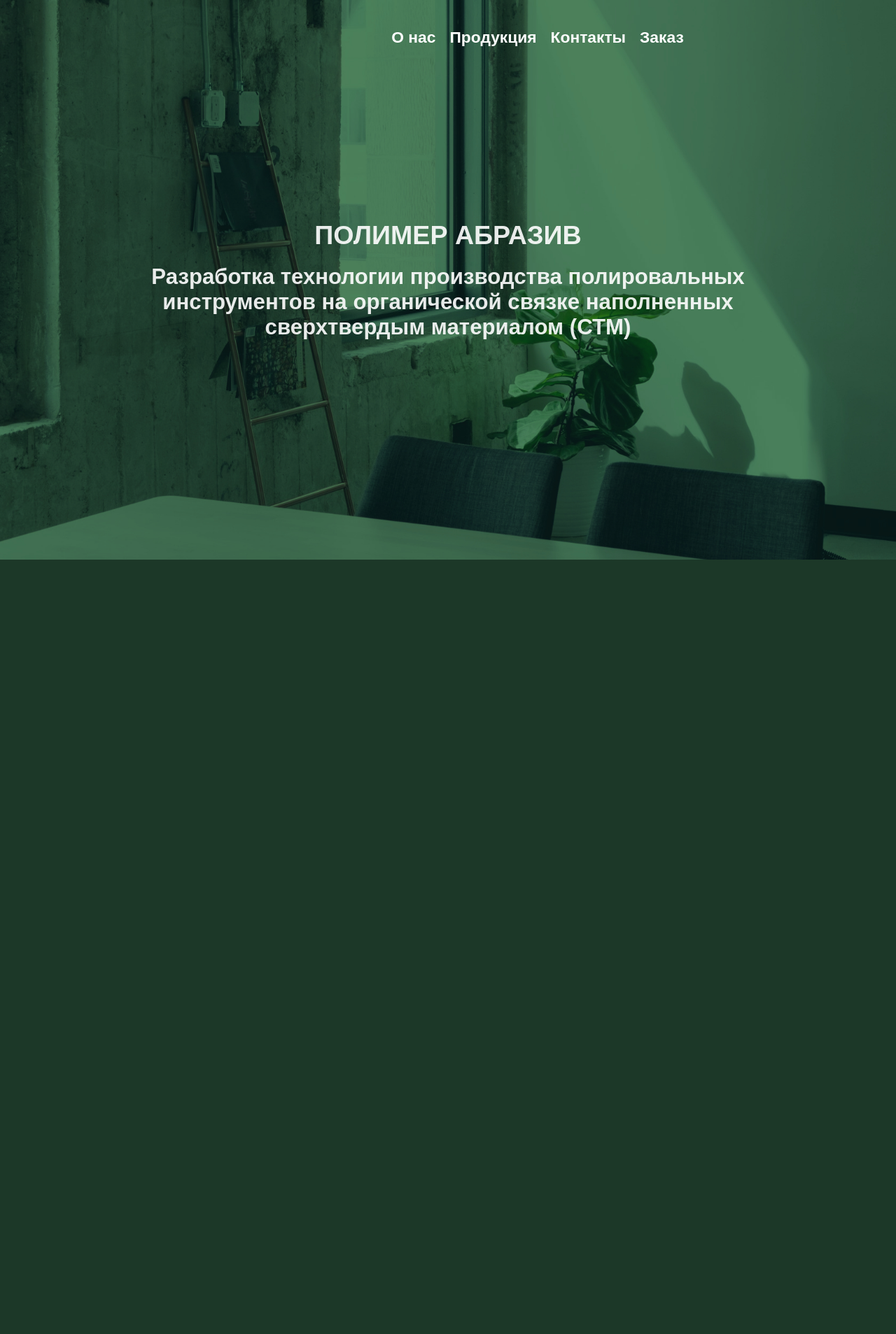
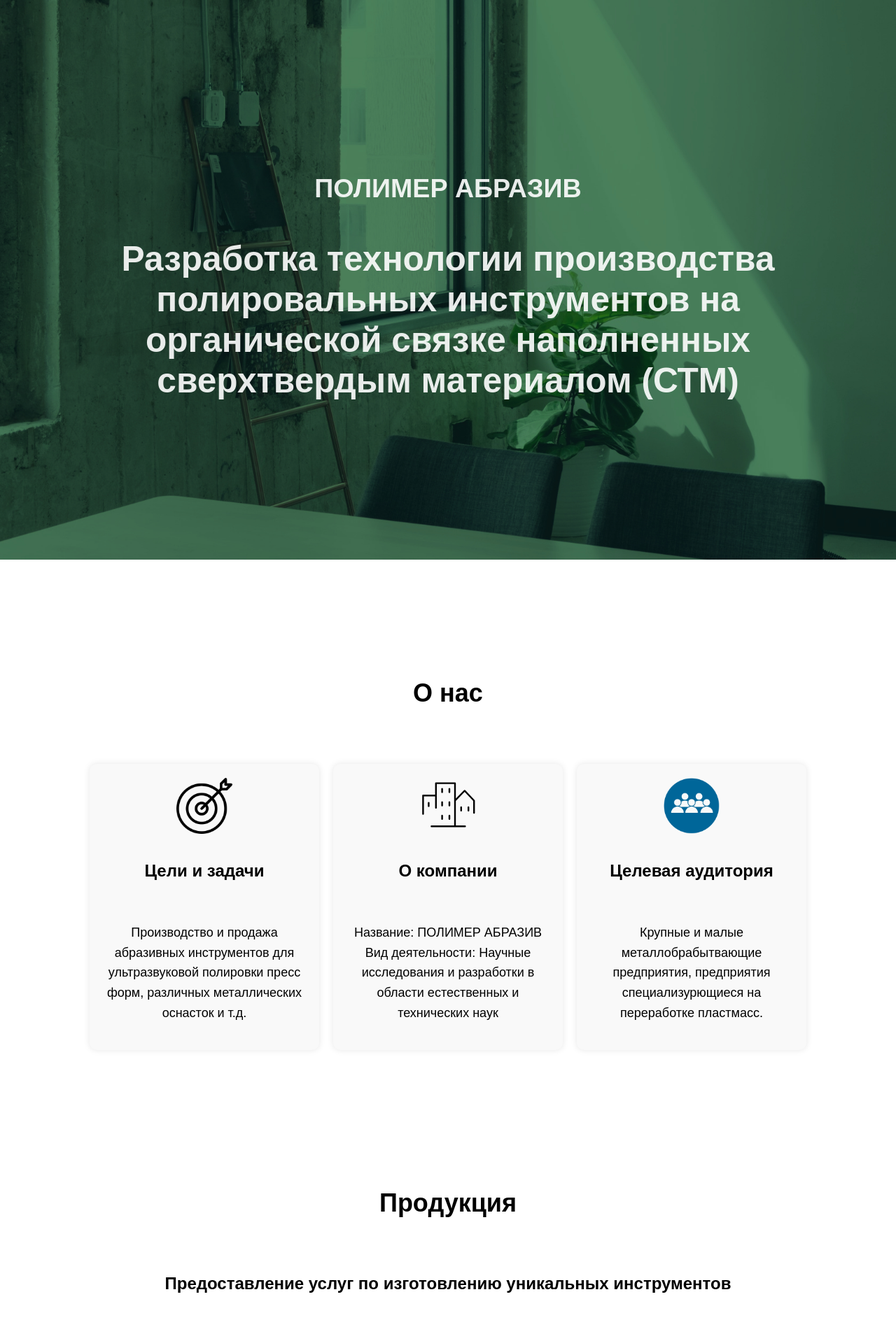
Before and after one commit to crustaceano/polymer_abrasive, a FastAPI app: page / in a window 1280 px wide; the page is wider, and only the part inside the window is pictured. Shown: the top 1907 px of that part at 70% size. Before the commit the page ends 800 px from the top of that part, so only its background shows below. Run offline with FastAPI, Linux system fonts and the light colour scheme.

Commit message:
delete fucking shit navbar

```diff
--- a/app/static/css/styles.css
+++ b/app/static/css/styles.css
@@ -34,11 +34,11 @@ header h1 {
     text-transform: uppercase;
     position: relative;
     z-index: 1;
-    margin-bottom: 20px; /* Уменьшить отступ для лучшего отображения */
+    margin-bottom: 50px;
 }
 
 header h2 {
-    font-size: calc(12px + 1.5vw);
+    font-size:calc(24px + 2vw);
     margin-top: 10px;
     position: relative;
     z-index: 1;
@@ -47,21 +47,22 @@ header h2 {
 
 .header-content {
     display: flex;
-    justify-content: center; /* Центрирование навигации */
+    justify-content: space-between;
     align-items: center;
-    width: 100%;
-    padding-top: 20px;
-    position: absolute; /* Размещение сверху */
-    top: 0;
+    padding-top: 20px; /* Добавим немного отступа сверху для выравнивания */
 }
 
 /* Стили для меню */
 nav {
+    position: absolute;
+    top: 20px;
+    left: 0%;
     width: 100%;
     padding: 20px 0;
     z-index: 1000;
+
     display: flex;
-    justify-content: center;
+    justify-content: center; /* Выравнивание по левому краю */
     align-items: center;
     background: rgba(255, 255, 255, 0); /* Прозрачный фон для меню */
 }
@@ -71,14 +72,15 @@ nav ul {
     margin: 0;
     padding: 0;
     display: flex;
-    gap: 20px; /* Сдвиг меню правее */
+    gap: 20px;
+     /* Сдвиг меню правее */
 }
 
 nav ul li a {
     color: rgba(255, 255, 255, 1);
     text-decoration: none;
     font-weight: bold;
-    font-size: calc(10px + 1vw); /* Адаптивный размер шрифта */
+    font-size: calc(16px + 0.5vw);
     transition: color 0.3s ease;
 }
 
--- a/app/templates/index.html
+++ b/app/templates/index.html
@@ -68,14 +68,14 @@
 <header>
     <div class="container">
         <div class="header-content">
-            <nav>
-                <ul>
-                    <li><a href="#about">О нас</a></li>
-                    <li><a href="#products">Продукция</a></li>
-                    <li><a href="#contact">Контакты</a></li>
-                    <li><a href="#order">Заказ</a></li>
-                </ul>
-            </nav>
+<!--            <nav>-->
+<!--                <ul>-->
+<!--                    <li><a href="#about">О нас</a></li>-->
+<!--                    <li><a href="#products">Продукция</a></li>-->
+<!--                    <li><a href="#contact">Контакты</a></li>-->
+<!--                    <li><a href="#order">Заказ</a></li>-->
+<!--                </ul>-->
+<!--            </nav>-->
         </div>
         <h1>ПОЛИМЕР АБРАЗИВ</h1>
         <h2>Разработка технологии производства полировальных инструментов на органической связке наполненных
@@ -83,121 +83,121 @@
     </div>
 </header>
 
-<!--<section id="about" class="section">-->
-<!--    <div class="container">-->
-<!--        <h2>О нас</h2>-->
-<!--        <div class="about-cards">-->
-<!--            <div class="card">-->
-<!--                <div class="card-icon">-->
-<!--                    <img src="/static/images/tasks.png" alt="Icon 1">-->
-<!--                </div>-->
-<!--                <div class="card-content">-->
-<!--                    <h3>Цели и задачи</h3>-->
-<!--                    <p>Производство и продажа абразивных инструментов для ультразвуковой полировки пресс форм, различных-->
-<!--                        металлических оснасток и т.д.</p>-->
-<!--                </div>-->
-<!--            </div>-->
-<!--            <div class="card">-->
-<!--                <div class="card-icon">-->
-<!--                    <img src="/static/images/company.svg" alt="Icon 2">-->
-<!--                </div>-->
-<!--                <div class="card-content">-->
-<!--                    <h3>О компании</h3>-->
-<!--                    <p>Название: ПОЛИМЕР АБРАЗИВ <br>-->
-<!--                        Вид деятельности: Научные исследования и разработки в области естественных и технических наук-->
-<!--                    </p>-->
-<!--                </div>-->
-<!--            </div>-->
-<!--            <div class="card">-->
-<!--                <div class="card-icon">-->
-<!--                    <img src="/static/images/aud.png" alt="Icon 3">-->
-<!--                </div>-->
-<!--                <div class="card-content">-->
-<!--                    <h3>Целевая аудитория</h3>-->
-<!--                    <p>Крупные и малые металлобрабытвающие предприятия, предприятия специализурющиеся на переработке-->
-<!--                        пластмасс.</p>-->
-<!--                </div>-->
-<!--            </div>-->
-<!--        </div>-->
-<!--    </div>-->
-<!--</section>-->
+<section id="about" class="section">
+    <div class="container">
+        <h2>О нас</h2>
+        <div class="about-cards">
+            <div class="card">
+                <div class="card-icon">
+                    <img src="/static/images/tasks.png" alt="Icon 1">
+                </div>
+                <div class="card-content">
+                    <h3>Цели и задачи</h3>
+                    <p>Производство и продажа абразивных инструментов для ультразвуковой полировки пресс форм, различных
+                        металлических оснасток и т.д.</p>
+                </div>
+            </div>
+            <div class="card">
+                <div class="card-icon">
+                    <img src="/static/images/company.svg" alt="Icon 2">
+                </div>
+                <div class="card-content">
+                    <h3>О компании</h3>
+                    <p>Название: ПОЛИМЕР АБРАЗИВ <br>
+                        Вид деятельности: Научные исследования и разработки в области естественных и технических наук
+                    </p>
+                </div>
+            </div>
+            <div class="card">
+                <div class="card-icon">
+                    <img src="/static/images/aud.png" alt="Icon 3">
+                </div>
+                <div class="card-content">
+                    <h3>Целевая аудитория</h3>
+                    <p>Крупные и малые металлобрабытвающие предприятия, предприятия специализурющиеся на переработке
+                        пластмасс.</p>
+                </div>
+            </div>
+        </div>
+    </div>
+</section>
 
-<!--<section id="products" class="section">-->
-<!--    <dic class="container">-->
-<!--        <h2>Продукция</h2>-->
-<!--        <h3>Предоставление услуг по изготовлению уникальных инструментов</h3>-->
-<!--        <div class="swiper sample-slider">-->
-<!--            <div class="swiper-wrapper">-->
-<!--                <div class="swiper-slide"><img src="/static/images/products/product_1.jpg"></div>-->
-<!--                <div class="swiper-slide"><img src="/static/images/products/product_2.jpg"></div>-->
-<!--                <div class="swiper-slide"><img src="/static/images/products/product_3.jpg"></div>-->
-<!--                <div class="swiper-slide"><img src="/static/images/products/product_4.jpg"></div>-->
-<!--                <div class="swiper-slide"><img src="/static/images/products/product_5.jpg"></div>-->
-<!--            </div>-->
-<!--            <div class="swiper-pagination"></div>-->
-<!--            <div class="swiper-button-prev"></div>-->
-<!--            <div class="swiper-button-next"></div>-->
-<!--        </div>-->
-<!--    </dic>-->
-<!--</section>-->
+<section id="products" class="section">
+    <dic class="container">
+        <h2>Продукция</h2>
+        <h3>Предоставление услуг по изготовлению уникальных инструментов</h3>
+        <div class="swiper sample-slider">
+            <div class="swiper-wrapper">
+                <div class="swiper-slide"><img src="/static/images/products/product_1.jpg"></div>
+                <div class="swiper-slide"><img src="/static/images/products/product_2.jpg"></div>
+                <div class="swiper-slide"><img src="/static/images/products/product_3.jpg"></div>
+                <div class="swiper-slide"><img src="/static/images/products/product_4.jpg"></div>
+                <div class="swiper-slide"><img src="/static/images/products/product_5.jpg"></div>
+            </div>
+            <div class="swiper-pagination"></div>
+            <div class="swiper-button-prev"></div>
+            <div class="swiper-button-next"></div>
+        </div>
+    </dic>
+</section>
 
 
-<!--<section id="contact" class="section">-->
-<!--    <div class="container">-->
-<!--        <h2>Контакты</h2>-->
-<!--        <p>Для связи с нами используйте следующую информацию:</p>-->
-<!--        <ul>-->
-<!--            <li>Email: info@polymerabrasive.com</li>-->
-<!--            <li>Телефон: +7 927 024 2455</li>-->
-<!--        </ul>-->
-<!--    </div>-->
-<!--</section>-->
+<section id="contact" class="section">
+    <div class="container">
+        <h2>Контакты</h2>
+        <p>Для связи с нами используйте следующую информацию:</p>
+        <ul>
+            <li>Email: info@polymerabrasive.com</li>
+            <li>Телефон: +7 927 024 2455</li>
+        </ul>
+    </div>
+</section>
 
-<!--<section id="order" class="section">-->
-<!--    <div class="container">-->
-<!--        <h2>Заказ</h2>-->
-<!--        <form action="/order" method="post">-->
-<!--            <label for="name">Имя:</label>-->
-<!--            <input type="text" id="name" name="name" required>-->
+<section id="order" class="section">
+    <div class="container">
+        <h2>Заказ</h2>
+        <form action="/order" method="post">
+            <label for="name">Имя:</label>
+            <input type="text" id="name" name="name" required>
 
-<!--            <label for="email">Email:</label>-->
-<!--            <input type="email" id="email" name="email" required>-->
+            <label for="email">Email:</label>
+            <input type="email" id="email" name="email" required>
 
-<!--            <label for="phone">Телефон:</label>-->
-<!--            <input type="tel" id="phone" name="phone" required>-->
+            <label for="phone">Телефон:</label>
+            <input type="tel" id="phone" name="phone" required>
 
 
-<!--            <label for="details">Детали заказа:</label>-->
-<!--            <textarea id="details" name="details" rows="4" required></textarea>-->
+            <label for="details">Детали заказа:</label>
+            <textarea id="details" name="details" rows="4" required></textarea>
 
-<!--            <button type="submit">Отправить заказ</button>-->
-<!--        </form>-->
-<!--    </div>-->
-<!--</section>-->
-<!--<div id="rec565401956" class="r t-rec t-rec_pt_90 t-rec_pb_75 r_anim r_showed"-->
-<!--     style="padding-top:90px;padding-bottom:75px;" data-record-type="223">-->
-<!--    <div class="t195">-->
-<!--        <div class="t-container">-->
-<!--            <div class="t-content">-->
-<!--                <div class="t195__text t-text t-text_md" field="text">-->
-<!--                    <p>Продукт разработан при поддержке Фонда содействия инновациям в рамках федерального проекта</p>-->
-<!--                    <p>«Платформа университетского технологического предпринимательства»</p>-->
-<!--                </div>-->
-<!--                <div class="t195__imgsection" itemscope itemtype="http://schema.org/ImageObject">-->
-<!--                    <meta itemprop="image"-->
-<!--                          content="https://static.tildacdn.com/tild3966-6130-4839-a563-633364323061/FASIE_RU_rgb_-_svg.png">-->
-<!--                    <img class="t195__img t-img"-->
-<!--                         src="https://optim.tildacdn.com/tild3966-6130-4839-a563-633364323061/-/resize/600x/-/format/webp/FASIE_RU_rgb_-_svg.png"-->
-<!--                         data-original="https://static.tildacdn.com/tild3966-6130-4839-a563-633364323061/FASIE_RU_rgb_-_svg.png"-->
-<!--                         imgfield="img" data-tu-max-width="1200" data-tu-max-height="1200" alt="">-->
-<!--                </div>-->
-<!--            </div>-->
-<!--        </div>-->
-<!--    </div>-->
-<!--</div>-->
+            <button type="submit">Отправить заказ</button>
+        </form>
+    </div>
+</section>
+<div id="rec565401956" class="r t-rec t-rec_pt_90 t-rec_pb_75 r_anim r_showed"
+     style="padding-top:90px;padding-bottom:75px;" data-record-type="223">
+    <div class="t195">
+        <div class="t-container">
+            <div class="t-content">
+                <div class="t195__text t-text t-text_md" field="text">
+                    <p>Продукт разработан при поддержке Фонда содействия инновациям в рамках федерального проекта</p>
+                    <p>«Платформа университетского технологического предпринимательства»</p>
+                </div>
+                <div class="t195__imgsection" itemscope itemtype="http://schema.org/ImageObject">
+                    <meta itemprop="image"
+                          content="https://static.tildacdn.com/tild3966-6130-4839-a563-633364323061/FASIE_RU_rgb_-_svg.png">
+                    <img class="t195__img t-img"
+                         src="https://optim.tildacdn.com/tild3966-6130-4839-a563-633364323061/-/resize/600x/-/format/webp/FASIE_RU_rgb_-_svg.png"
+                         data-original="https://static.tildacdn.com/tild3966-6130-4839-a563-633364323061/FASIE_RU_rgb_-_svg.png"
+                         imgfield="img" data-tu-max-width="1200" data-tu-max-height="1200" alt="">
+                </div>
+            </div>
+        </div>
+    </div>
+</div>
 
-<!--<footer>-->
-<!--    <p>&copy; 2024 ПОЛИМЕР АБРАЗИВ. Все права защищены.</p>-->
-<!--</footer>-->
+<footer>
+    <p>&copy; 2024 ПОЛИМЕР АБРАЗИВ. Все права защищены.</p>
+</footer>
 </body>
 </html>
```
Also changed, not shown: other parts of app/static/css/styles.css (+15 -29 lines).
